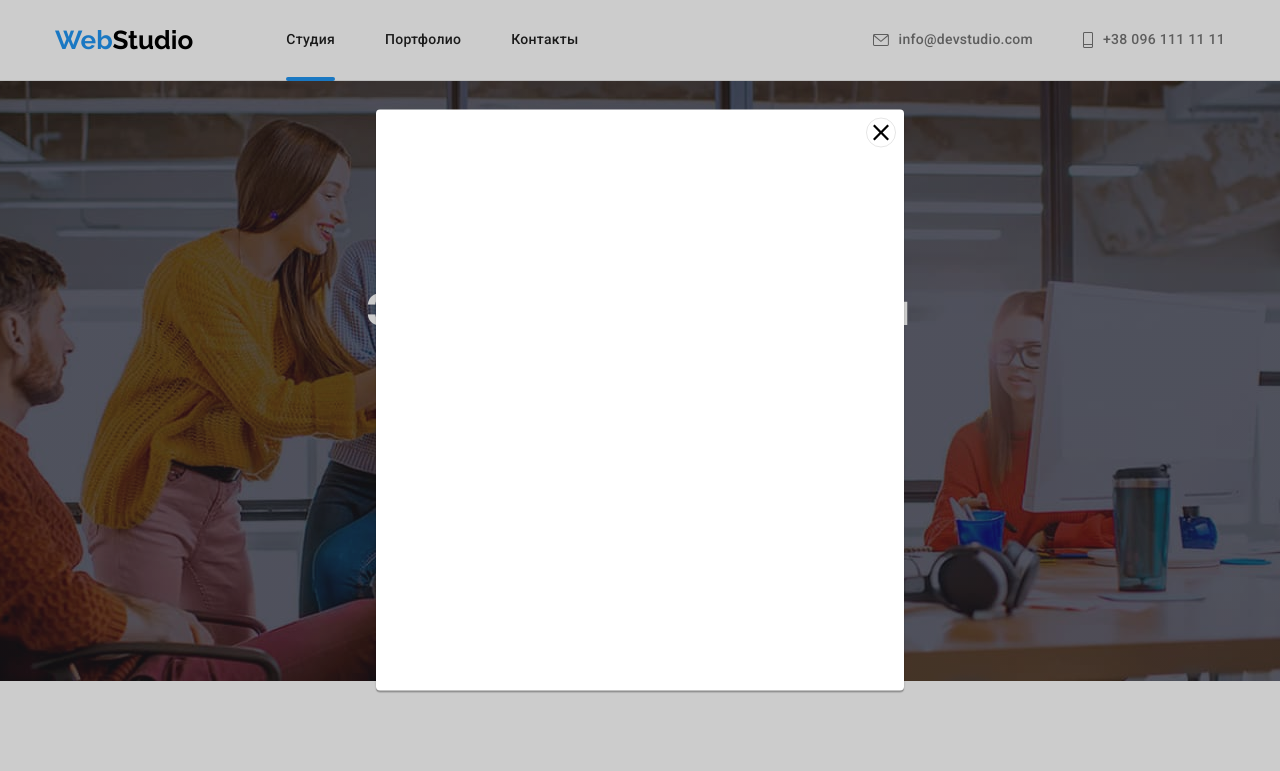
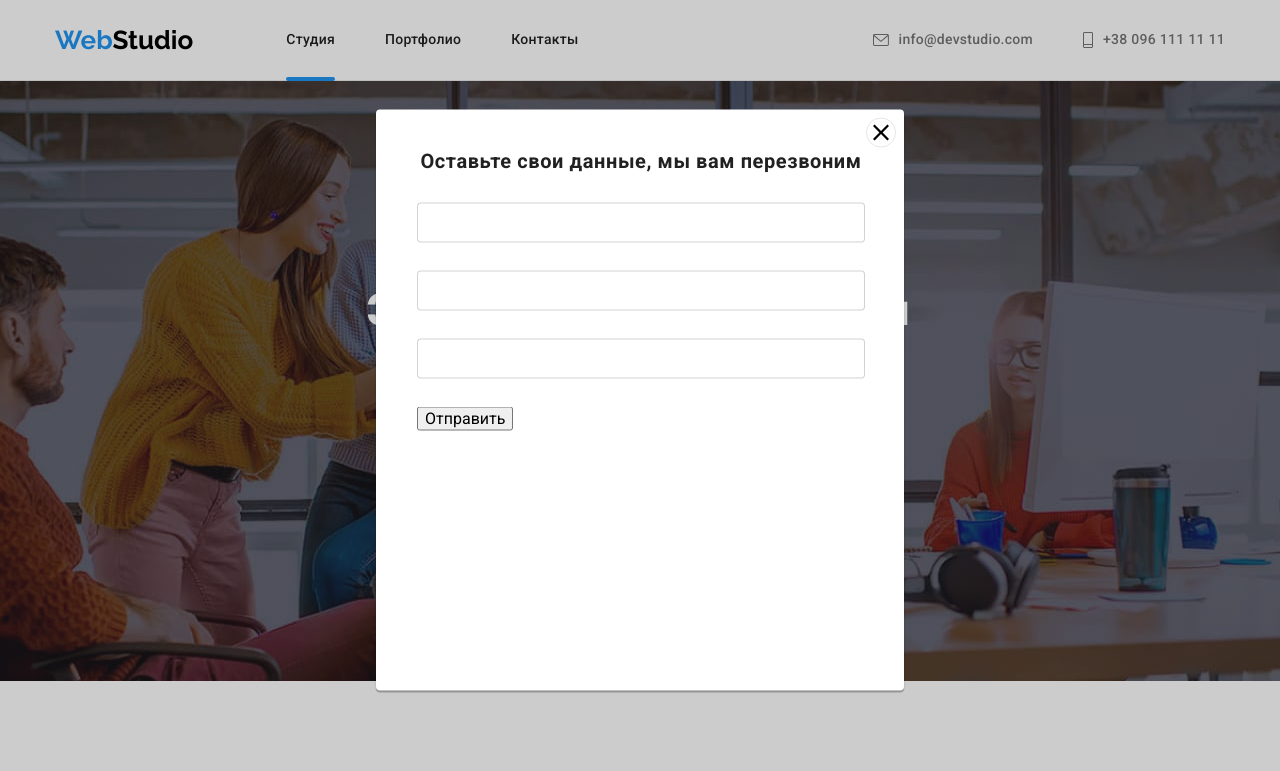
Before and after one commit to NikolaDriver/goit-markup-hw-06, a plain HTML site: page index.html in a window 1280 px wide. Both pictures are taken after a click on the button "Заказать услугу". Shown: the top 771 px of the page. Drawn offline with nearby package versions, Linux system fonts and the light colour scheme.

Commit message:
Постройка формы ввода модал

```diff
--- a/css/styles.css
+++ b/css/styles.css
@@ -236,9 +236,29 @@ a {
     border-radius: 4px;
     top: 50%;
     left: 50%;
+    padding: 40px 39px 40px 41px;
     transform: skew(0deg);
     transform: translate(-50%,-50%);
     transition: transform 850ms cubic-bezier(0.4, 0, 0.2, 1);
+}
+.modal-title {
+    margin-bottom: 30px;
+    font-weight: 700;
+    font-size: 20px;
+    line-height: 1.15;
+    letter-spacing: 0.03em;
+    text-align: center;
+    color: var(--header-text-color);
+}
+.modal-form-input {
+    width: 100%;
+    height: 40px;
+    border: 1px solid rgba(33, 33, 33, 0.2);
+    border-radius: 4px;
+    margin-bottom: 28px;
+    padding-left: 15px;
+    padding-right: 15px;
+    color: var(--main-text-color);
 }
 .modal-close {
     position: absolute;
@@ -405,9 +425,6 @@ a {
     background-color: var(--accent-color);
     fill: white;
 }
-
-
-.team-sociall-icon
 
 .team-item {
     background: #FFFFFF;
--- a/index.html
+++ b/index.html
@@ -340,6 +340,26 @@
                         <use href="./images/icons.svg#icon-close"></use>
                     </svg>
                 </button>
+                <p class="modal-title">Оставьте свои данные, мы вам перезвоним</p>
+                <form action="#" class="modal-form">
+                    <input
+                        type="text"
+                        name="user-name"
+                        class="modal-form-input"
+                        required
+                        minlength="2"/>
+                    <input
+                        type="tel"
+                        name="user-tel"
+                        class="modal-form-input"
+                        required/>
+                    <input
+                        type="email"
+                        name="user-email"
+                        class="modal-form-input"
+                        required/>
+                    <button type="submit">Отправить</button>
+                </form>
             </div>
         </div>
         <script src="./js/modal.js"></script>
```
